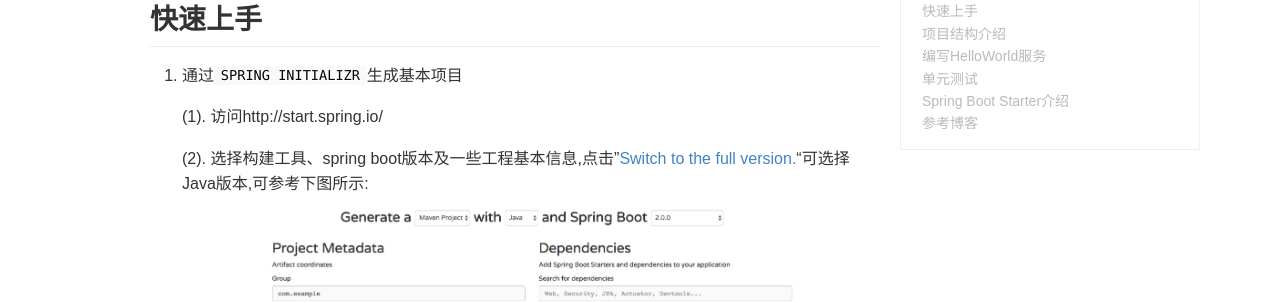
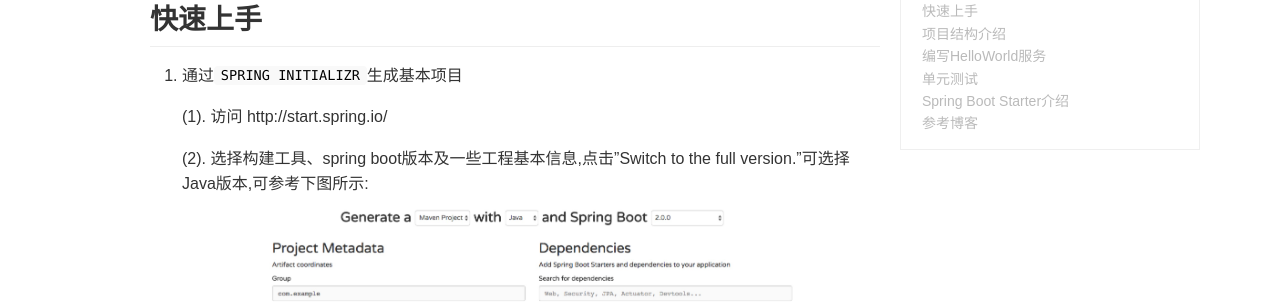
Before and after one commit to xiaokuicui/xiaokuicui.github.io, a Jekyll site: the page built from _posts/2018-03-21-springboot(1).md, in a window 1280 px wide and 900 px high. Shown: the part 433-736 px from the top of the window. Built offline with Jekyll 4.4.1, drawn with Linux system fonts in a browser that asks for light colours; comment, search, counter and statistics services are not loaded; some of the changed lines change nothing that is shown.

Commit message:
Spring Boot 学习笔记

```diff
--- a/_posts/2018-03-21-springboot(1).md
+++ b/_posts/2018-03-21-springboot(1).md
@@ -14,10 +14,10 @@ keywords: Spring,Spring Boot
 
 1.  通过``SPRING INITIALIZR``生成基本项目
 
-    (1). 访问http://start.spring.io/
+    (1). 访问 http://start.spring.io/
 
-    (2). 选择构建工具、spring boot版本及一些工程基本信息,点击"[Switch to the full version.](https://start.spring.io/#)"可选择Java版本,可参考下图所示:
-        ![](https://raw.githubusercontent.com/xiaokuicui/xiaokuicui.github.io/master/assets/images/spring-boot/springboot-init.jpg)
+    (2). 选择构建工具、spring boot版本及一些工程基本信息,点击"Switch to the full version."可选择Java版本,可参考下图所示:
+      ![](https://raw.githubusercontent.com/xiaokuicui/xiaokuicui.github.io/master/assets/images/spring-boot/springboot-init.jpg)
 
     (3). 点击Generate Project下载项目压缩包。
 
```
